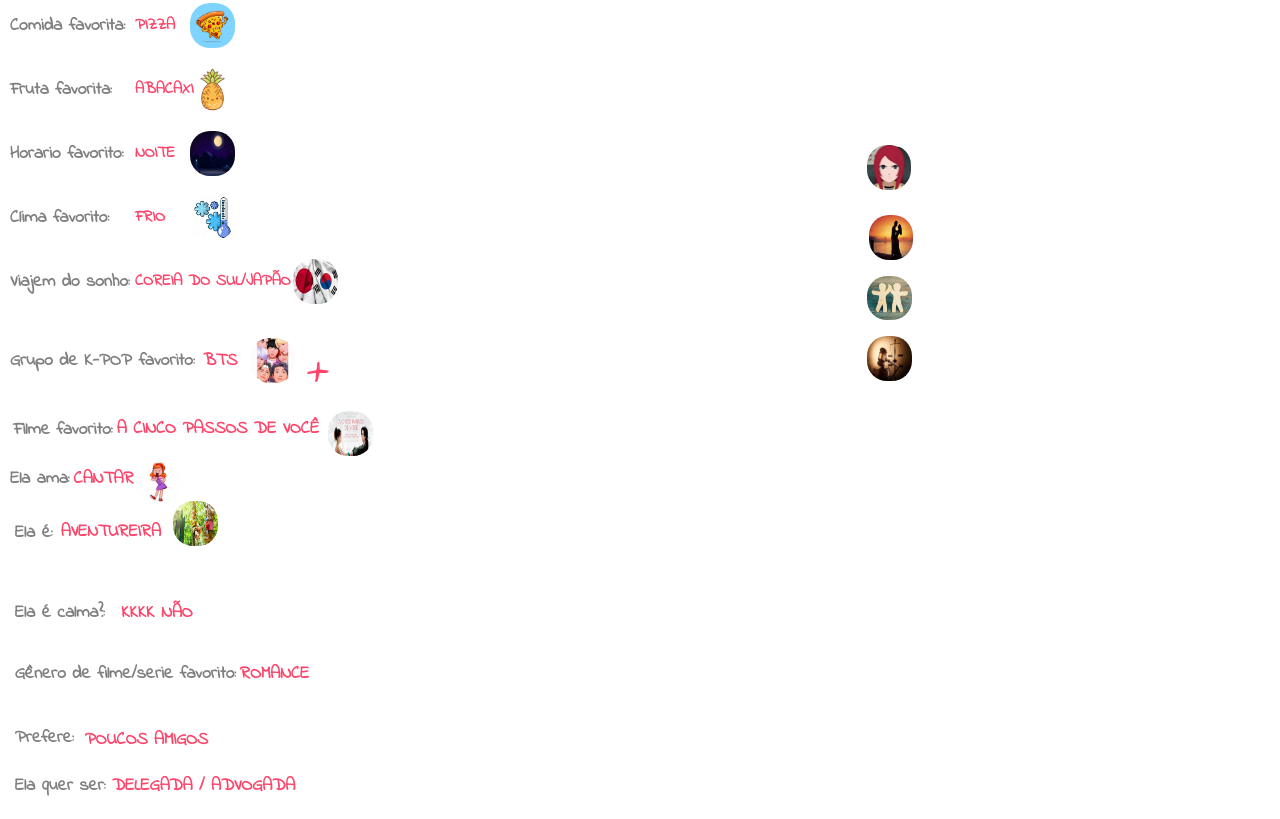
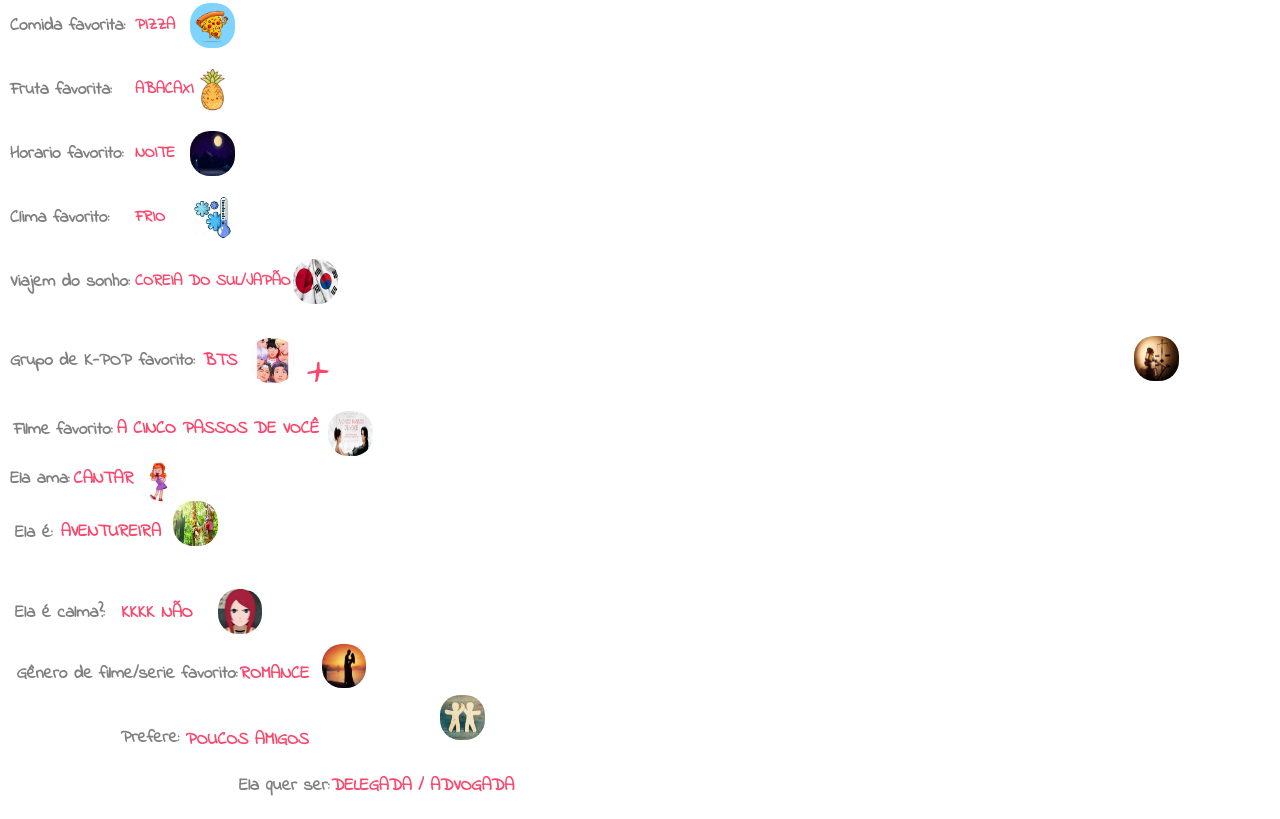
Before and after one commit to Kleber-Neto/Coisinha..., a website: page pages/sobre.html in a window 1280 px wide. Shown: the part 1581-2400 px from the top of the page. Drawn offline with nearby package versions, Linux system fonts and the light colour scheme.

Commit message:
msg e css

```diff
--- a/pages/sobre.css
+++ b/pages/sobre.css
@@ -343,19 +343,19 @@ span {
 }
 
 .span8 {
-  margin-left: 1.4rem;
+  margin-left: -1.4rem;
   margin-top: 11rem;
   font-size: 1.1rem;
 }
 
 .span9 {
-  margin-left: -8.3rem;
+  margin-left: -11.3rem;
   margin-top: 15.1rem;
   font-size: 1.1rem;
 }
 
 .span10 {
-  margin-left: -6.6rem;
+  margin-left: -9.6rem;
   margin-top: 18rem;
   font-size: 1.1rem;
 }
@@ -458,7 +458,7 @@ strong {
 }
 
 .strog4 {
-  margin-left: -13.3rem;
+  margin-left: -16.0rem;
   margin-top: 11rem;
   position: absolute;
   font-size: 1.1rem;
@@ -468,7 +468,7 @@ strong {
 }
 
 .strog5 {
-  margin-left: -13.3rem;
+  margin-left: -16.0rem;
   margin-top: 15rem;
   position: absolute;
   font-size: 1.1rem;
@@ -478,7 +478,7 @@ strong {
 }
 
 .strog6 {
-  margin-left: -13.3rem;
+  margin-left: -16.0rem;
   margin-top: 18rem;
   position: absolute;
   font-size: 1.1rem;
@@ -563,8 +563,8 @@ strong {
 }
 
 .intes7 {
-  margin-left: 649px;
-  margin-top: -340px;
+  margin-left: -0.9;
+  margin-top: 6.5rem;
   width: 2.8rem;
   height: 2.8rem;
   border-radius: 20px 20px 20px 20px;
@@ -573,8 +573,8 @@ strong {
 }
 
 .intes8 {
-  margin-left: 651px;
-  margin-top: -270px;
+  margin-left: 3.7rem;
+  margin-top: 9.9rem;
   width: 2.8rem;
   height: 2.8rem;
   border-radius: 20px 20px 20px 20px;
@@ -583,8 +583,8 @@ strong {
 }
 
 .intes9 {
-  margin-left: 40.6rem;
-  margin-top: -13.1rem;
+  margin-left: 4.6rem;
+  margin-top: 13.1rem;
   width: 2.8rem;
   height: 2.8rem;
   border-radius: 20px 20px 20px 20px;
--- a/pages/sobre.html
+++ b/pages/sobre.html
@@ -67,7 +67,7 @@
 
         <div class="trexo">
           <div> <img class="perfil" src="../image/FotoCoisinha.jpg" alt="uma foto de coisinha">
-            <h4 class="info2">APELIDO: <span>Limãozinho</span></h4><h2 class="info">Coisinha</h2>
+            <h4 class="info2">APELIDO: <span>CHATINHA</span></h4><h2 class="info">Coisinha</h2>
             <h4 class="info3">IDADE: <span>14</span></h4>
 
           </div>
```
Also changed, not shown: pages/parabens.html (+11 -1 lines).
